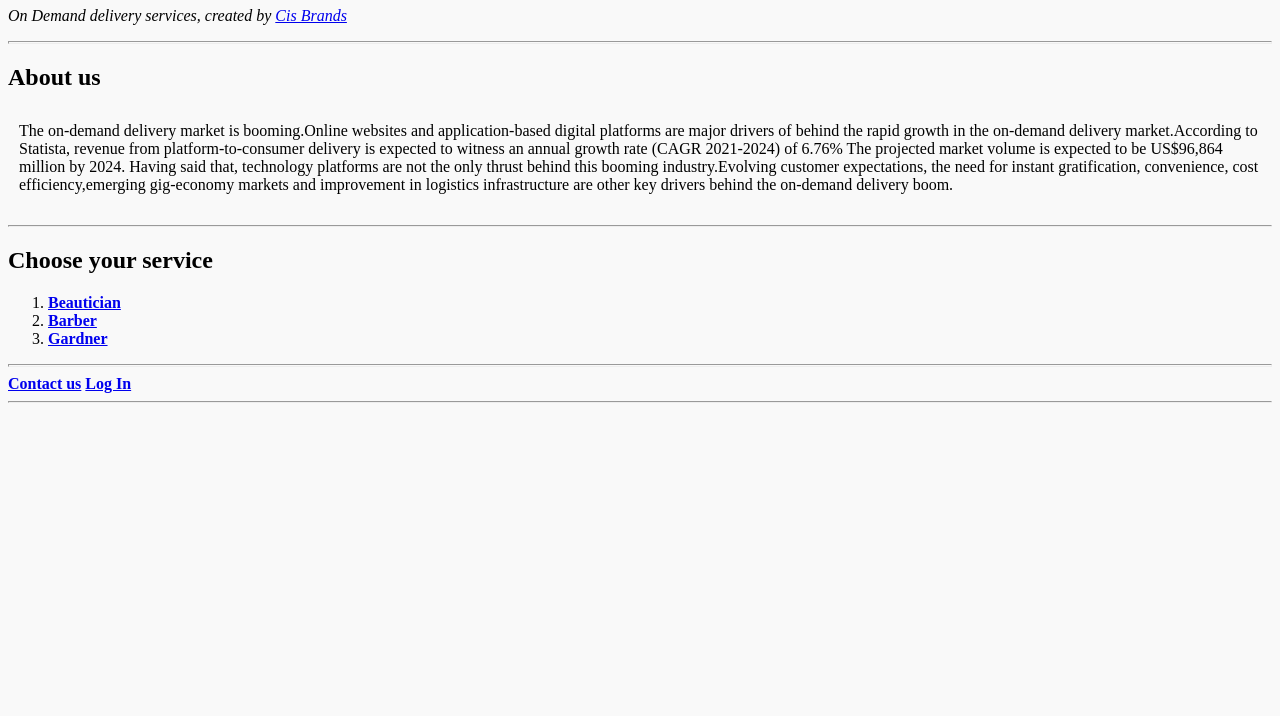
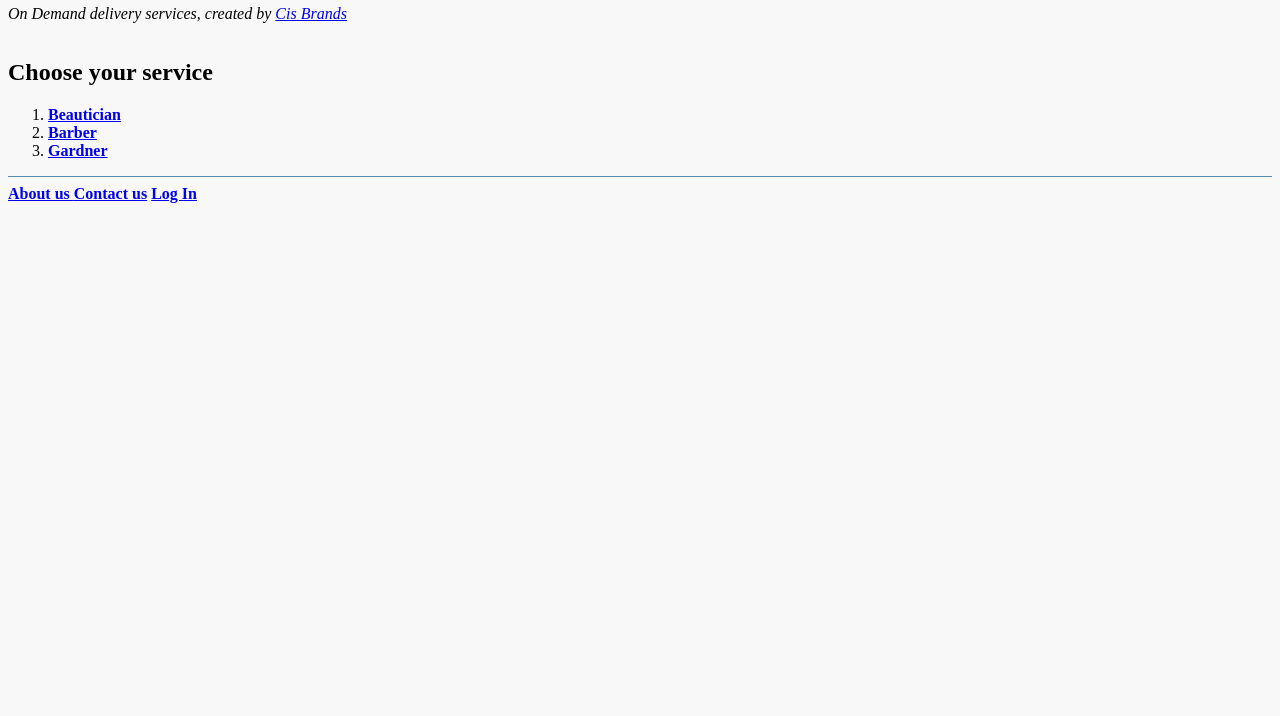
Before and after one commit to SebastianHendricks/ODS, a plain HTML site: page Home.html in a window 1280 px wide. Shown: the part 84-800 px from the top of the page. Drawn offline with Linux system fonts and the light colour scheme.

Commit message:
Update Home.html

```diff
--- a/Home.html
+++ b/Home.html
@@ -6,26 +6,36 @@
 </head>
 <meta charset="utf-8">
 <hr size="3">
+<style>
+  Body {
+    background-color: #F8F8F8;}
+hr {
+  border-style:  none ;
+  background-color: #548CA8;
+
+  }
+
+</style>
 <title>ＯＤＳ</title>
 
 </head>
 
-<body style="background-color: #F9F9F9">
+<body>
   <!--<h1>this is a level 1 heading </h1>-->
   <h1><img src="Logo.png" alt="Company Logo " width"25" height="25">ODS </h1>
   <!--BR></!--BR> this is for structuring line brreaks-->
   <p> <em>On Demand delivery services, created by <a href="https://cisbrands.com/">Cis Brands</a></em></p>
   <!--  <p>created by <a href="https://cisbrands.com/">Cis Brands</a></em></p>-->
   <!-- hr is used to add the size of the lines-->
-  <hr size="3">
-  <h2>About us</h2>
+    <!-- <hr size="3">-->
+    <!-- <h2>About us</h2>-->
   <!-- <p>The on-demand delivery market is booming. <br>Online websites and application-based digital platforms are major drivers of behind the rapid growth in the on-demand delivery market.<br>According to Statista, revenue from platform-to-consumer
     delivery is
     expected to witness an annual growth rate (CAGR 2021-2024) of 6.76% </Br>The projected market volume is expected to be US$96,864 million by 2024. <br>Having said that, technology platforms are not the only thrust behind this booming
     industry.</br>
     Evolving customer expectations, the need for instant gratification, convenience, cost efficiency,<br> emerging gig-economy markets and improvement in logistics infrastructure are other key drivers behind the on-demand delivery boom.<span
       style="font-weight:normal"> </p></Br> we are a CSC on demand mobile app-->
-  <table cellspacing=10>
+  <!-- <table cellspacing=10>
     <tr>
       <td>The on-demand delivery market is booming.Online websites and application-based digital platforms are major drivers of behind the rapid growth in the on-demand delivery market.According to Statista, revenue from platform-to-consumer
         delivery is
@@ -36,7 +46,7 @@
     <tr>
       <td></td>
     </tr>
-  </table>
+  </table>-->
   <hr>
   <h2>Choose your service</h2>
   <!----<a href="hobbies.html">my hobbies</a>-->
@@ -47,6 +57,7 @@
     <li><a href="Gardner.html"><strong>Gardner</strong></a></li>
   </ol>
   <hr size="3">
+  <a href="About us.html"><strong>About us </strong></a></li>
   <a href="Contact Us.html"><strong>Contact us</strong></a></li>
   <a href="Login.html"><strong>Log In </strong></a></li>
   <!----<<a href="Vendor Registration.html"><strong>Vendor Registration</strong></a></li>-->
```
